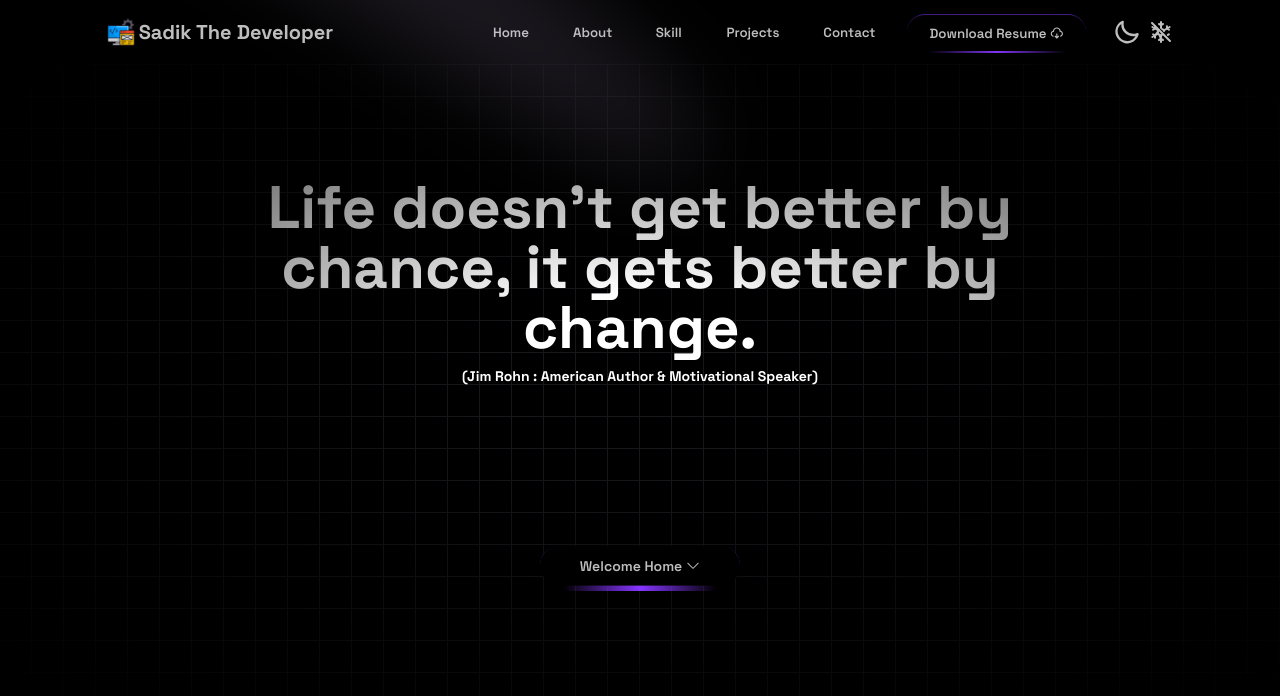
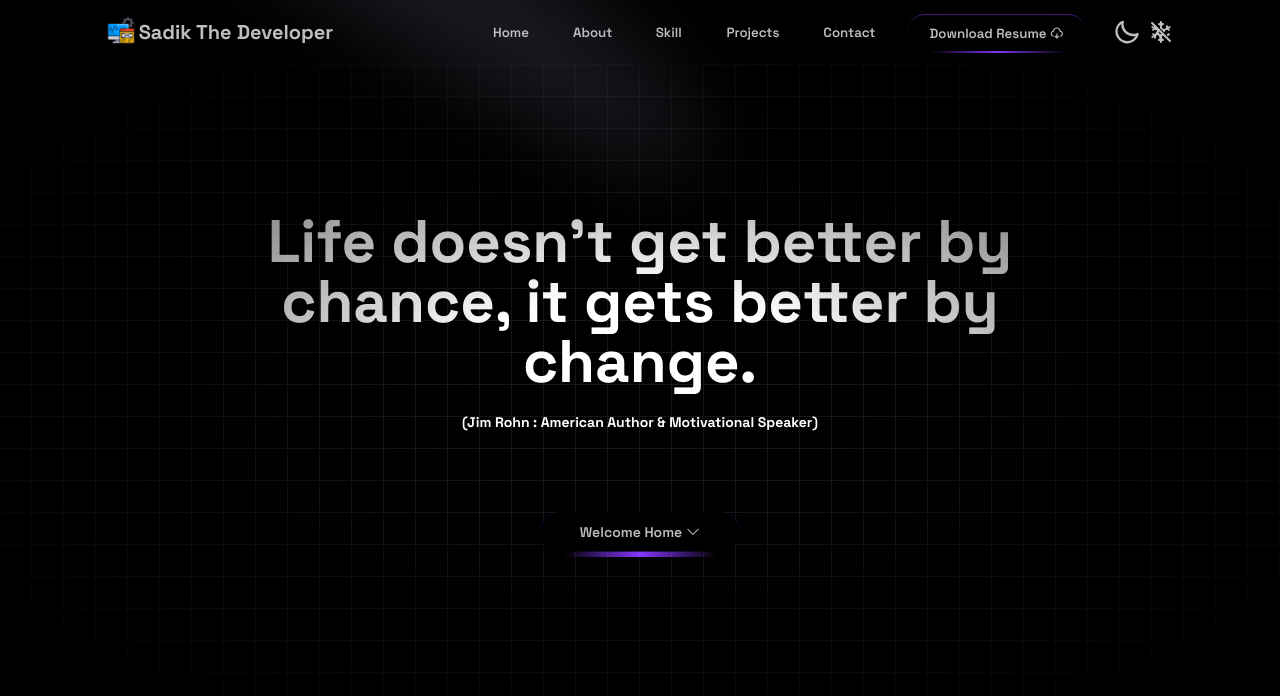
Before and after one commit to sadik117/my-portfolio, a React (Vite) app: page / in a window 1280 px wide. Shown: the top 696 px of the page. Built offline with nearby package versions, Linux system fonts and the light colour scheme.

Commit message:
theme setup done

```diff
--- a/package.json
+++ b/package.json
@@ -33,7 +33,7 @@
     "react-router-dom": "^7.6.2",
     "react-snowfall": "^2.2.0",
     "sort-by": "^1.2.0",
-    "tailwind-merge": "^3.3.1",
+    "tailwind-merge": "^2.6.0",
     "tailwindcss-animate": "^1.0.7"
   },
   "devDependencies": {
@@ -42,7 +42,7 @@
     "@types/react-dom": "^19.1.6",
     "@vitejs/plugin-react": "^4.5.2",
     "autoprefixer": "^10.4.21",
-    "daisyui": "^5.0.43",
+    "daisyui": "^4.12.14",
     "eslint": "^9.29.0",
     "eslint-plugin-react": "^7.37.5",
     "eslint-plugin-react-hooks": "^5.2.0",
--- a/src/layout/Home.jsx
+++ b/src/layout/Home.jsx
@@ -516,7 +516,7 @@ const Home = () => {
       {/* Contact section */}
       <section className="lg:pt-44 pt-10 lg:px-20  text-center">
         <h1 className="md:text-3xl text-xl font-bold mx-auto gradient-text py-5 md:py-10">
-          Contact With O Hesitation
+          Contact Me With O Hesitation
         </h1>
         <section className="flex lg:flex-row flex-col items-center gap-10 md:gap-20">
           <div className="lg:w-2/4 text-left">
--- a/src/layout/HomeLayout.jsx
+++ b/src/layout/HomeLayout.jsx
@@ -28,14 +28,14 @@ const HomeLayout = () => {
 
         <h1 className="md:text-6xl text-4xl max-w-4xl px-4 mx-auto text-center font-bold flex flex-col items-center">
           Life doesn't get better by chance, it gets better by change.{" "}
-          <span className="text-xs md:text-sm pt-2">
+          <span className="text-xs md:text-sm pt-5">
             (Jim Rohn : American Author & Motivational Speaker)
           </span>
 
           {/* CTA Button */}
           <Link
             to="/home"
-            className="btn bg-transparent hover:text-pColor px-[2px] py-[2px] explore-btn rounded-full mt-20 md:mt-40 h-max min-h-max border-none hover:border-none"
+            className="btn bg-transparent hover:text-pColor px-[2px] py-[2px] explore-btn rounded-full mt-20 md:mt-35 h-max min-h-max border-none hover:border-none"
           >
             <motion.span
               animate={{ y: [0, -5, 0] }}
--- a/src/layout/NavBar.jsx
+++ b/src/layout/NavBar.jsx
@@ -107,7 +107,7 @@ const NavBar = () => {
             </ul>
           </div>
           <Link to="/home" className="flex items-center text-sm md:text-xl font-bold gap-1">
-            <img className="md:w-7 w-5" src={logo} alt="" /> Sadik The
+            <img className="md:w-7 w-5 mb-1" src={logo} alt="" /> Sadik The
             Developer
           </Link>
         </div>
```
Also changed, not shown: src/index.css (line endings or trailing spaces), 1 other file (tests, documents, lock files or other folders).
